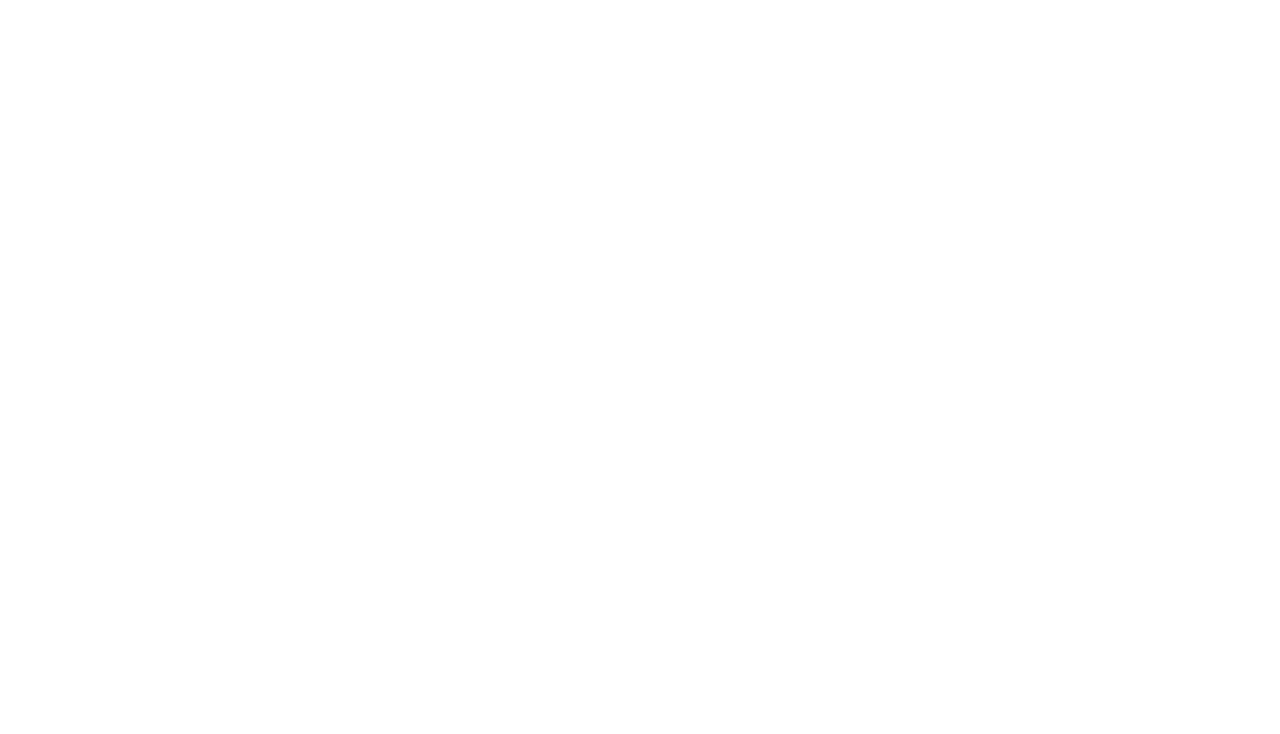
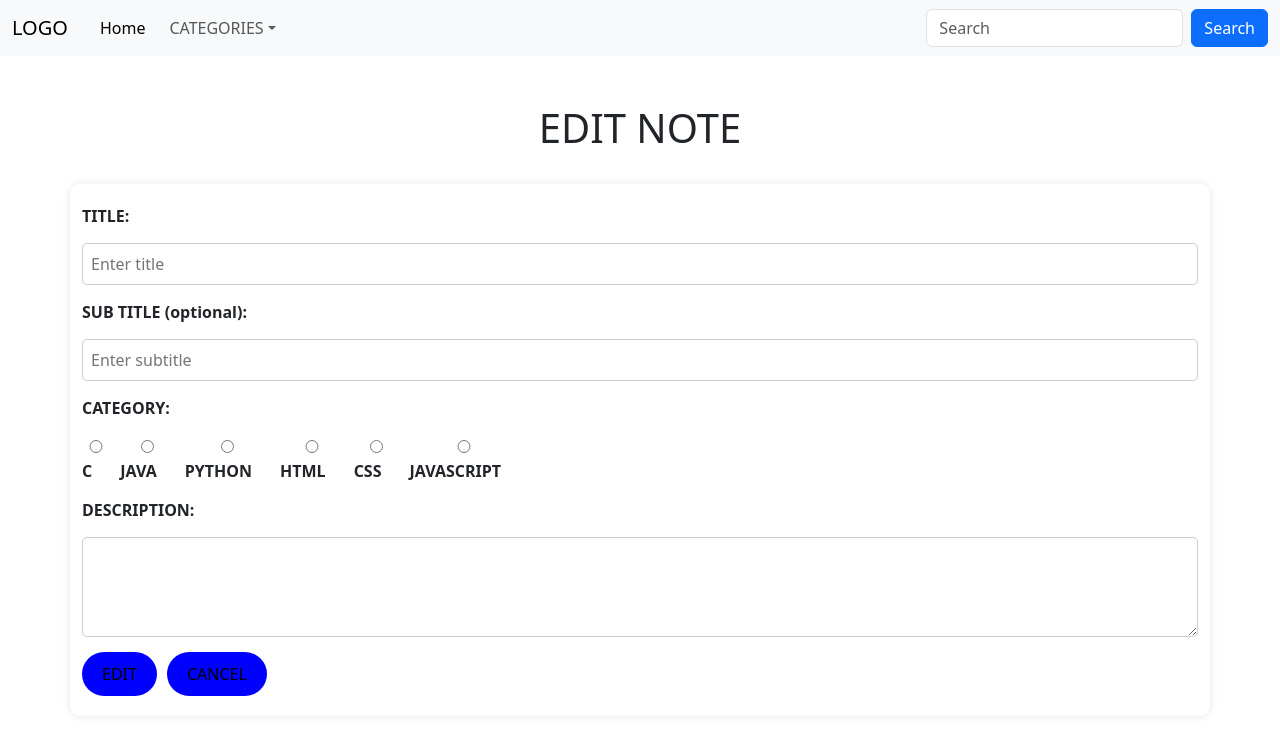
Before and after one commit to sharanjayakumar/Note-taking-application, a React (Create React App) app in the folder project/: page /admin-editnote/1 in a window 1280 px wide. Before the commit this address had no page. Shown: the top 734 px of the page. Built offline with nearby package versions, Linux system fonts and the light colour scheme; no server answers.

Commit message:
edit notes working

```diff
--- a/project/src/App.js
+++ b/project/src/App.js
@@ -28,7 +28,7 @@
         <Route path='/admin-viewuser' element={<Viewusers/>} ></Route>
         <Route path='/navbar' element={<Navbar/>} ></Route>
         <Route path='/create_account' element={<Createacc/>}></Route>
-        <Route path='/admin-editnote' element={<Editnotes/>}></Route>
+        <Route path='/admin-editnote/:id' element={<Editnotes/>}></Route>
         <Route path='/forgot' element={<Forgotpass/>}></Route>
       </Routes>
 
--- a/project/src/Components/Admin/Dashboard.js
+++ b/project/src/Components/Admin/Dashboard.js
@@ -31,11 +31,6 @@
             <path d="M3 0h10a2 2 0 0 1 2 2v12a2 2 0 0 1-2 2H3a2 2 0 0 1-2-2v-1h1v1a1 1 0 0 0 1 1h10a1 1 0 0 0 1-1V2a1 1 0 0 0-1-1H3a1 1 0 0 0-1 1v1H1V2a2 2 0 0 1 2-2" />
             <path d="M1 5v-.5a.5.5 0 0 1 1 0V5h.5a.5.5 0 0 1 0 1h-2a.5.5 0 0 1 0-1zm0 3v-.5a.5.5 0 0 1 1 0V8h.5a.5.5 0 0 1 0 1h-2a.5.5 0 0 1 0-1zm0 3v-.5a.5.5 0 0 1 1 0v.5h.5a.5.5 0 0 1 0 1h-2a.5.5 0 0 1 0-1z" />
           </svg>ADD NOTES</Link></li>
-          <li class="dashb"><Link to={"/admin-editnote"} style={{
-    textDecoration: 'none',
-    color: 'inherit' }}><svg xmlns="http://www.w3.org/2000/svg" width="20" height="20" fill="currentColor" viewBox="0 0 50 50">
-            <path d="M 43.125 2 C 41.878906 2 40.636719 2.488281 39.6875 3.4375 L 38.875 4.25 L 45.75 11.125 C 45.746094 11.128906 46.5625 10.3125 46.5625 10.3125 C 48.464844 8.410156 48.460938 5.335938 46.5625 3.4375 C 45.609375 2.488281 44.371094 2 43.125 2 Z M 37.34375 6.03125 C 37.117188 6.0625 36.90625 6.175781 36.75 6.34375 L 4.3125 38.8125 C 4.183594 38.929688 4.085938 39.082031 4.03125 39.25 L 2.03125 46.75 C 1.941406 47.09375 2.042969 47.457031 2.292969 47.707031 C 2.542969 47.957031 2.90625 48.058594 3.25 47.96875 L 10.75 45.96875 C 10.917969 45.914063 11.070313 45.816406 11.1875 45.6875 L 43.65625 13.25 C 44.054688 12.863281 44.058594 12.226563 43.671875 11.828125 C 43.285156 11.429688 42.648438 11.425781 42.25 11.8125 L 9.96875 44.09375 L 5.90625 40.03125 L 38.1875 7.75 C 38.488281 7.460938 38.578125 7.011719 38.410156 6.628906 C 38.242188 6.246094 37.855469 6.007813 37.4375 6.03125 C 37.40625 6.03125 37.375 6.03125 37.34375 6.03125 Z"></path>
-          </svg>EDIT NOTES</Link></li>
           <li class="dashb"><svg xmlns="http://www.w3.org/2000/svg" width="16" height="16" fill="currentColor" class="bi bi-check2-square" viewBox="0 0 16 16">
             <path d="M3 14.5A1.5 1.5 0 0 1 1.5 13V3A1.5 1.5 0 0 1 3 1.5h8a.5.5 0 0 1 0 1H3a.5.5 0 0 0-.5.5v10a.5.5 0 0 0 .5.5h10a.5.5 0 0 0 .5-.5V8a.5.5 0 0 1 1 0v5a1.5 1.5 0 0 1-1.5 1.5z" />
             <path d="m8.354 10.354 7-7a.5.5 0 0 0-.708-.708L8 9.293 5.354 6.646a.5.5 0 1 0-.708.708l3 3a.5.5 0 0 0 .708 0" />
--- a/project/src/Components/Admin/Editnotes.js
+++ b/project/src/Components/Admin/Editnotes.js
@@ -1,9 +1,11 @@
 import axios from 'axios'
 import React, { useEffect, useState } from 'react'
-import { Link } from 'react-router-dom'
+import { Link, useParams } from 'react-router-dom'
 import Navbar from './Navbar'
 
 function Editnotes() {
+    const {id}=useParams()
+    console.log(id)
     const [data, setData] = useState({ title: "", subtitle: "", category: "", description: "" })
     const handleChange = (e) => {
         setData({ ...data, [e.target.name]: e.target.value })
@@ -11,7 +13,7 @@
     const [datas, setDatas] = useState([])
     useEffect(()=>{
         var token = localStorage.getItem("token")
-        axios.get("http://localhost:3000/viewnote", {
+        axios.get("http://localhost:3000/viewnote/"+id, {
                 headers: {
                     Authorization: `Bearer ${token}`
                 }
@@ -23,10 +25,10 @@
 
         },[])
 
-    const editnote = async () => {
+    const editnote = async (id) => {
         try {
              var token = localStorage.getItem("token")
-            await axios.put("http://localhost:3000/editnote/",
+            await axios.put("http://localhost:3000/editnote",
                 {
                 headers: { Authorization: `Bearer ${token}` }
             });
@@ -36,10 +38,11 @@
             console.log("error", err);
             alert("Data not updated");
         };
+    }
     const handleSubmit = (e) => {
         e.preventDefault();
         console.log("Edited")
-        editnote();
+        editnote(id);
     }
     return (
         <div>
@@ -57,6 +60,7 @@
                             placeholder="Enter title"
                             name="title"
                             onChange={handleChange}
+                            value={datas.title}
                         />
 
                         <label htmlFor="subtitle">SUB TITLE (optional):</label>
@@ -66,32 +70,33 @@
                             placeholder="Enter subtitle"
                             name="subtitle"
                             onChange={handleChange}
+                            value={datas.subtitle}
                         />
 
                         <label>CATEGORY:</label>
                         <div className="radio-group">
                             <div>
-                                <input type="radio" id="c" value="C" name="category" onChange={handleChange} />
+                                <input type="radio" id="c" value="C" name="category" onChange={handleChange} checked={datas.category=="C"}/>
                                 <label htmlFor="c">C</label>
                             </div>
                             <div>
-                                <input type="radio" id="java" value="JAVA" name="category" onChange={handleChange} />
+                                <input type="radio" id="java" value="JAVA" name="category" onChange={handleChange} checked={datas.category=="JAVA"}/>
                                 <label htmlFor="java">JAVA</label>
                             </div>
                             <div>
-                                <input type="radio" id="python" value="PYTHON" name="category" onChange={handleChange} />
+                                <input type="radio" id="python" value="PYTHON" name="category" onChange={handleChange} checked={datas.category=="PYTHON"}/>
                                 <label htmlFor="python">PYTHON</label>
                             </div>
                             <div>
-                                <input type="radio" id="html" value="HTML" name="category" onChange={handleChange} />
+                                <input type="radio" id="html" value="HTML" name="category" onChange={handleChange} checked={datas.category=="HTML"} />
                                 <label htmlFor="html">HTML</label>
                             </div>
                             <div>
-                                <input type="radio" id="css" value="CSS" name="category" onChange={handleChange} />
+                                <input type="radio" id="css" value="CSS" name="category" onChange={handleChange} checked={datas.category=="CSS"}/>
                                 <label htmlFor="css">CSS</label>
                             </div>
                             <div>
-                                <input type="radio" id="js" value="JAVASCRIPT" name="category" onChange={handleChange} />
+                                <input type="radio" id="js" value="JAVASCRIPT" name="category" onChange={handleChange}checked={datas.category=="JAVASCRIPT"} />
                                 <label htmlFor="js">JAVASCRIPT</label>
                             </div>
                         </div>
@@ -101,6 +106,7 @@
                             id="desc"
                             name="description"
                             onChange={handleChange}
+                            value={datas.description}
                         ></textarea>
 
                         <div className="button-group">
@@ -116,6 +122,6 @@
         </div>
     )
 }
-}
+
 
 export default Editnotes
--- a/project/src/Components/Admin/Viewnotes.js
+++ b/project/src/Components/Admin/Viewnotes.js
@@ -42,7 +42,7 @@
                                         </strong>
                                     </p>
                                     <a href="#" class="btn btn-primary">View more</a>
-                                    <Link class="btn btn-primary" to='/admin-editnote' style={{marginLeft:"20px"}}>EDIT</Link>
+                                    <Link class="btn btn-primary" to={'/admin-editnote/'+e._id} style={{marginLeft:"20px"}}>EDIT</Link>
                                     <Link class="btn btn-primary" to='/admin-editnote' style={{marginLeft:"20px"}}>DELETE</Link>
                                 </div>
                             </div>
```
Also changed, not shown: 2 other files (tests, documents, lock files or other folders).
